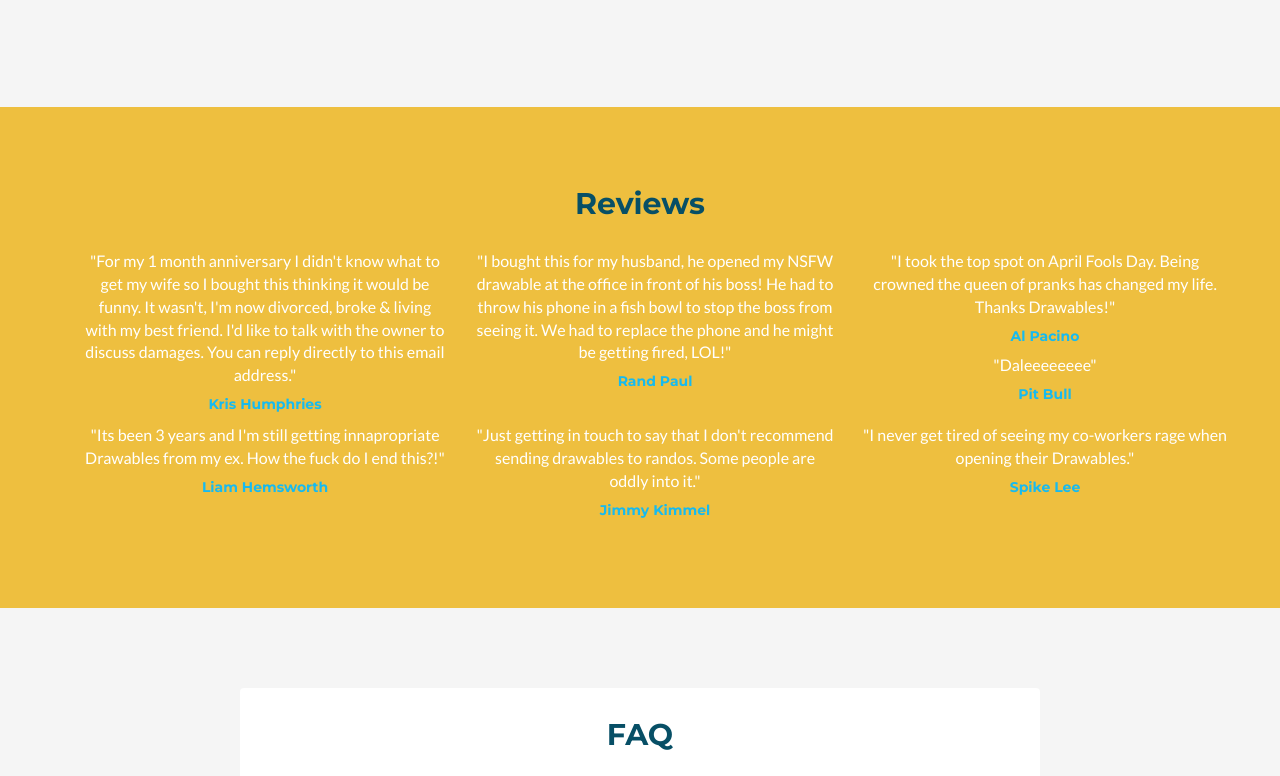
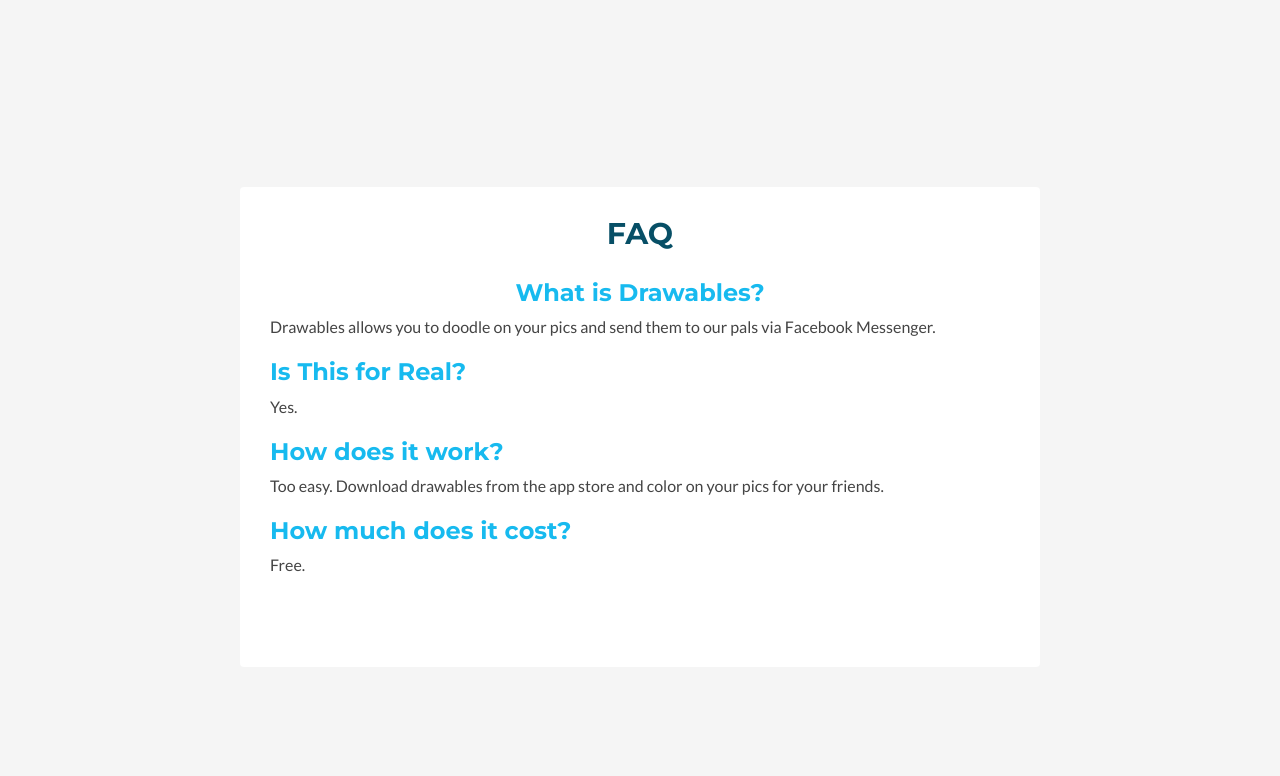
Before and after one commit to silverlogic/Drawables-Marketing, a plain HTML site: page index.html in a window 1280 px wide. Shown: the part 1204-1980 px from the top of the page. Drawn offline with Linux system fonts and the light colour scheme.

Commit message:
removed reviews and photo gallery  On branch clean-up-home

```diff
--- a/index.html
+++ b/index.html
@@ -176,86 +176,85 @@
         </div><!--//container-->
     </section><!--//about-->
 
-    <!-- ******FEATURES****** -->
-    <section id="features" class="features section">
-        <div class="container text-center">
-            <h2 class="title">Reviews</h2>
-            <div class="container">
-            <div class="row">
-                <div class="item col-md-4 col-sm-6 col-xs-12">
-                    <div class="icon-holder">
+    <!-- ******REVIEWS****** -->
+    <!-- <section id="features" class="features section"> -->
+        <!-- <div class="container text-center"> -->
+            <!-- <h2 class="title">Reviews</h2> -->
+            <!-- <div class="container"> -->
+            <!-- <div class="row"> -->
+                <!-- <div class="item col-md-4 col-sm-6 col-xs-12"> -->
+                    <!-- <div class="icon-holder"> -->
                         <!-- <i class="fa fa-heart"></i> -->
-                    </div>
-                    <div class="content">
+                    <!-- </div> -->
+                    <!-- <div class="content"> -->
                         <!-- <h3 class="sub-title">Doodlers Unite!</h3> -->
-                        <p>"For my 1 month anniversary I didn't know what to get my wife so I bought this thinking it would be funny. It wasn't, I'm now divorced, broke & living with my best friend. I'd like to talk with the owner to discuss damages. You can reply directly to this email address."</p>
-                        <h5>Kris Humphries</h5>
+                        <!-- <p>"For my 1 month anniversary I didn't know what to get my wife so I bought this thinking it would be funny. It wasn't, I'm now divorced, broke & living with my best friend. I'd like to talk with the owner to discuss damages. You can reply directly to this email address."</p> -->
+                        <!-- <h5>Kris Humphries</h5> -->
+                    <!-- </div>//content -->
+                <!-- </div><!--//item-->
+                <!-- <div class="item col-md-4 col-sm-6 col-xs-12"> -->
+                    <!-- <div class="icon-holder"> -->
+                        <!-- <i class="fa fa-clock-o"></i> -->
+                    <!-- </div> -->
+                    <!-- <div class="content"> -->
+                        <!-- <h3 class="sub-title">Social Media</h3> -->
+                        <!-- <p>"I bought this for my husband, he opened my NSFW drawable at the office in front of his boss! He had to throw his phone in a fish bowl to stop the boss from seeing it.  We had to replace the phone and he might be getting fired, LOL!"</p> -->
+                        <!-- <h5>Rand Paul</h5> -->
 
-                    </div><!--//content-->
-                </div><!--//item-->
-                <div class="item col-md-4 col-sm-6 col-xs-12">
-                    <div class="icon-holder">
-                        <!-- <i class="fa fa-clock-o"></i> -->
-                    </div>
-                    <div class="content">
-                        <!-- <h3 class="sub-title">Social Media</h3> -->
-                        <p>"I bought this for my husband, he opened my NSFW drawable at the office in front of his boss! He had to throw his phone in a fish bowl to stop the boss from seeing it.  We had to replace the phone and he might be getting fired, LOL!"</p>
-                        <h5>Rand Paul</h5>
-
-                    </div><!--//content-->
-                </div><!--//item-->
-                <div class="item col-md-4 col-sm-6 col-xs-12">
-                    <div class="icon-holder">
+                    <!-- </div>//content -->
+                <!-- </div><!--//item-->
+                <!-- <div class="item col-md-4 col-sm-6 col-xs-12"> -->
+                    <!-- <div class="icon-holder"> -->
                         <!-- <i class="fa fa-crosshairs"></i> -->
-                    </div>
-                    <div class="content">
+                    <!-- </div> -->
+                    <!-- <div class="content"> -->
                         <!-- <h3 class="sub-title">Messenger</h3> -->
-                        <p>"I took the top spot on April Fools Day. Being crowned the queen of pranks has changed my life. Thanks Drawables!"</p>
-                        <h5>Al Pacino</h5>
-                    </div><!--//content-->
-                </div><!--//item-->
-                <div class="clearfix visible-md"></div>
-                <div class="item col-md-4 col-sm-6 col-xs-12">
-                    <div class="icon-holder">
+                        <!-- <p>"I took the top spot on April Fools Day. Being crowned the queen of pranks has changed my life. Thanks Drawables!"</p> -->
+                        <!-- <h5>Al Pacino</h5> -->
+                    <!-- </div>//content -->
+                <!-- </div>//item            -->
+                <!-- <div class="clearfix visible-md"></div>     -->
+                <!-- <div class="item col-md-4 col-sm-6 col-xs-12"> -->
+                    <!-- <div class="icon-holder"> -->
                         <!-- <i class="fa fa-tablet"></i> -->
-                    </div>
-                    <div class="content">
+                    <!-- </div> -->
+                    <!-- <div class="content"> -->
                         <!-- <h3 class="sub-title">It's Coloring.</h3> -->
-                        <p>"Daleeeeeeee"</p>
-                        <h5>Pit Bull</h5>
-                    </div><!--//content-->
-                </div><!--//item-->
-                <div class="item col-md-4 col-sm-6 col-xs-12">
-                    <div class="icon-holder">
+                        <!-- <p>"Daleeeeeeee"</p> -->
+                        <!-- <h5>Pit Bull</h5> -->
+                    <!-- </div>//content -->
+                <!-- </div><!--//item-->
+                <!-- <div class="item col-md-4 col-sm-6 col-xs-12"> -->
+                    <!-- <div class="icon-holder"> -->
                         <!-- <i class="fa fa-code"></i> -->
-                    </div>
-                    <div class="content">
+                    <!-- </div> -->
+                    <!-- <div class="content"> -->
                         <!-- <h3 class="sub-title">Facebook</h3> -->
-                        <p>"Its been 3 years and I'm still getting innapropriate Drawables from my ex. How the fuck do I end this?!"</p>
-                        <h5>Liam Hemsworth</h5>
-                    </div><!--//content-->
-                </div><!--//item-->
-                <div class="item col-md-4 col-sm-6 col-xs-12">
-                    <div class="icon-holder">
+                        <!-- <p>"Its been 3 years and I'm still getting innapropriate Drawables from my ex. How the fuck do I end this?!"</p> -->
+                        <!-- <h5>Liam Hemsworth</h5> -->
+                    <!-- </div>//content -->
+                <!-- </div><!--//item-->
+                <!-- <div class="item col-md-4 col-sm-6 col-xs-12"> -->
+                    <!-- <div class="icon-holder"> -->
                         <!-- <i class="fa fa-coffee"></i> -->
-                    </div>
-                    <div class="content">
+                    <!-- </div> -->
+                    <!-- <div class="content"> -->
                         <!-- <h3 class="sub-title">It's Coloring.</h3> -->
-                        <p>"Just getting in touch to say that I don't recommend sending drawables to randos. Some people are oddly into it."</p>
-                        <h5>Jimmy Kimmel</h5>
-                    </div><!--//content-->
-                </div><!--//item-->
-                <div>
+                        <!-- <p>"Just getting in touch to say that I don't recommend sending drawables to randos. Some people are oddly into it."</p> -->
+                        <!-- <h5>Jimmy Kimmel</h5> -->
+                    <!-- </div>//content -->
+                <!-- </div>//item           -->
+                <!-- <div> -->
                     <!-- <p class="intro text-center"></p>
                     <p class="intro text-center">"Daleeeeeee"</p>
                     <h5>Pit Bull</h5> -->
-                    <div class="content">
+                    <!-- <div class="content"> -->
                         <!-- <h3 class="sub-title">Mobile-friendly</h3> -->
-                        <p>"I never get tired of seeing my co-workers rage when opening their Drawables."</p>
-                        <h5>Spike Lee</h5>
-                    </div>
-                </div>
-            </div><!--//row-->
+                        <!-- <p>"I never get tired of seeing my co-workers rage when opening their Drawables."</p> -->
+                        <!-- <h5>Spike Lee</h5>  -->
+                    <!-- </div> -->
+                <!-- </div>      -->
+            <!-- </div><!--//row-->
         <!-- </div>//container -->
             <!-- <ul class="feature-list list-unstyled"> -->
                 <!-- <li><i class="fa fa-check"></i> Fully responsive</li> -->
@@ -266,8 +265,8 @@
                 <!-- <li><i class="fa fa-check"></i> LESS files included</li> -->
                 <!-- <li><i class="fa fa-check"></i> Compatible with all modern browsers</li> -->
             <!-- </ul> -->
-        </div><!--//container-->
-    </section><!--//features-->
+        <!-- </div>//container -->
+    <!-- </section><!--//features-->
 
     <!-- ******DOCS****** -->
     <section id="docs" class="docs section">
@@ -283,8 +282,8 @@
                 <p>Too easy.  Download drawables from the app store and color on your pics for your friends.</p>
                 <h3>How much does it cost?</h3>
                 <p>Free.</p>
-                <h3>Why should I download this Snapchat knockoff?</h3>
-                <p>Go fuck yourself.</p>
+                <!-- <h3>Why should I download this Snapchat knockoff?</h3> -->
+                <!-- <p>Go fuck yourself.</p> -->
                 <!-- <p>Below are the details of the custom PrismJS build used in this template. You can <a href="http://prismjs.com/download.html" target="_blank">build your own version</a> via their website should you need to.</p> -->
                 <!-- <ul class="list-unstyled">
                     <li><strong>Compression level:</strong> Minified</li>
```
